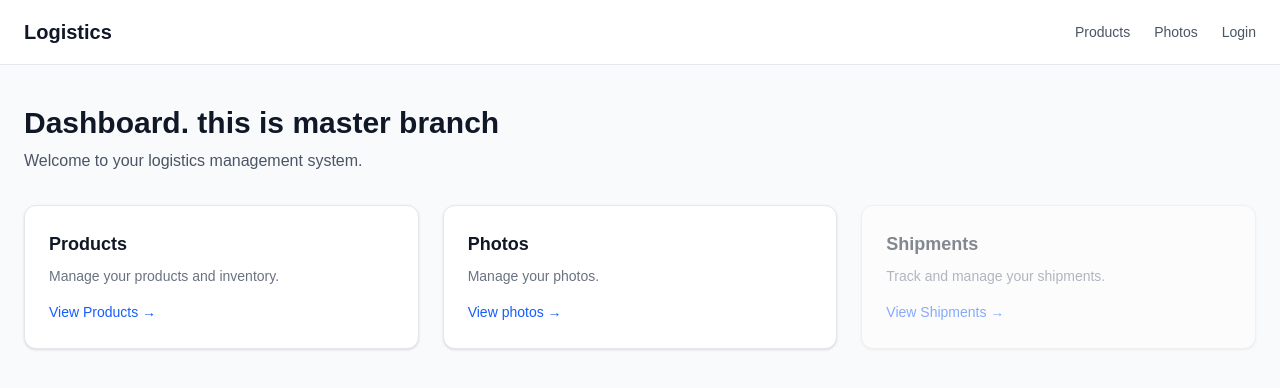
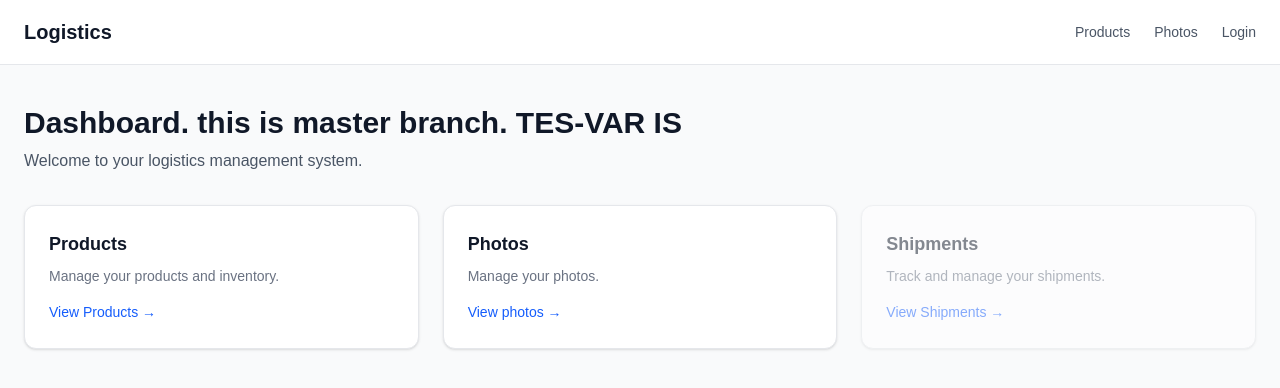
Before and after one commit to khkhomasuridze/testnext, a Next.js app: page / in a window 1280 px wide. Shown: the top 388 px of the page. Built offline with nearby package versions, Linux system fonts and the light colour scheme; no server answers.

Commit message:
add test-var variable inside env variables

```diff
--- a/app/page.tsx
+++ b/app/page.tsx
@@ -1,11 +1,13 @@
 import Link from "next/link";
 
 export default function Home() {
+
+
   return <div className="min-h-screen bg-gray-50">
   <div className="mx-auto max-w-7xl px-6 py-10">
     <div className="mb-8">
       <h1 className="text-3xl font-bold text-gray-900">
-        Dashboard. this is master branch
+        Dashboard. this is master branch. TES-VAR IS {process.env.TEST_VAR}
       </h1>
       <p className="mt-2 text-gray-600">
         Welcome to your logistics management system.
```
